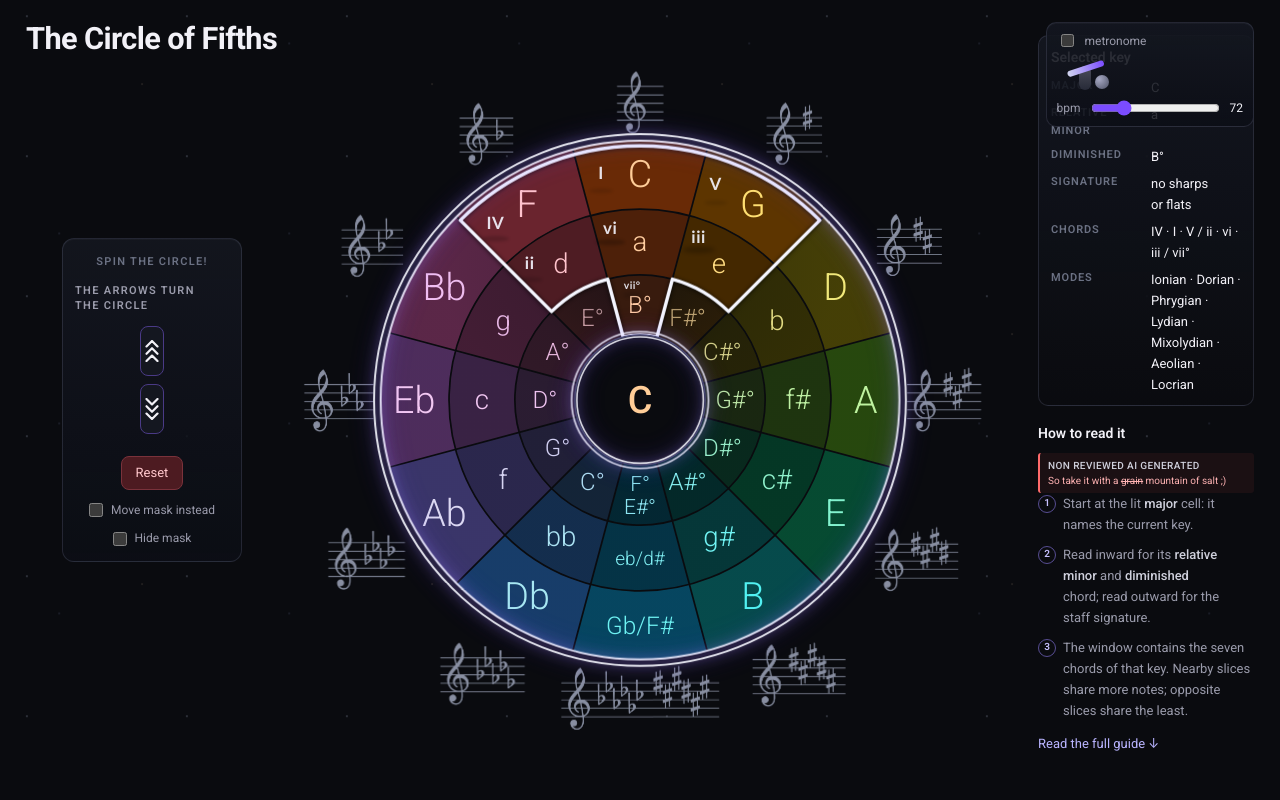
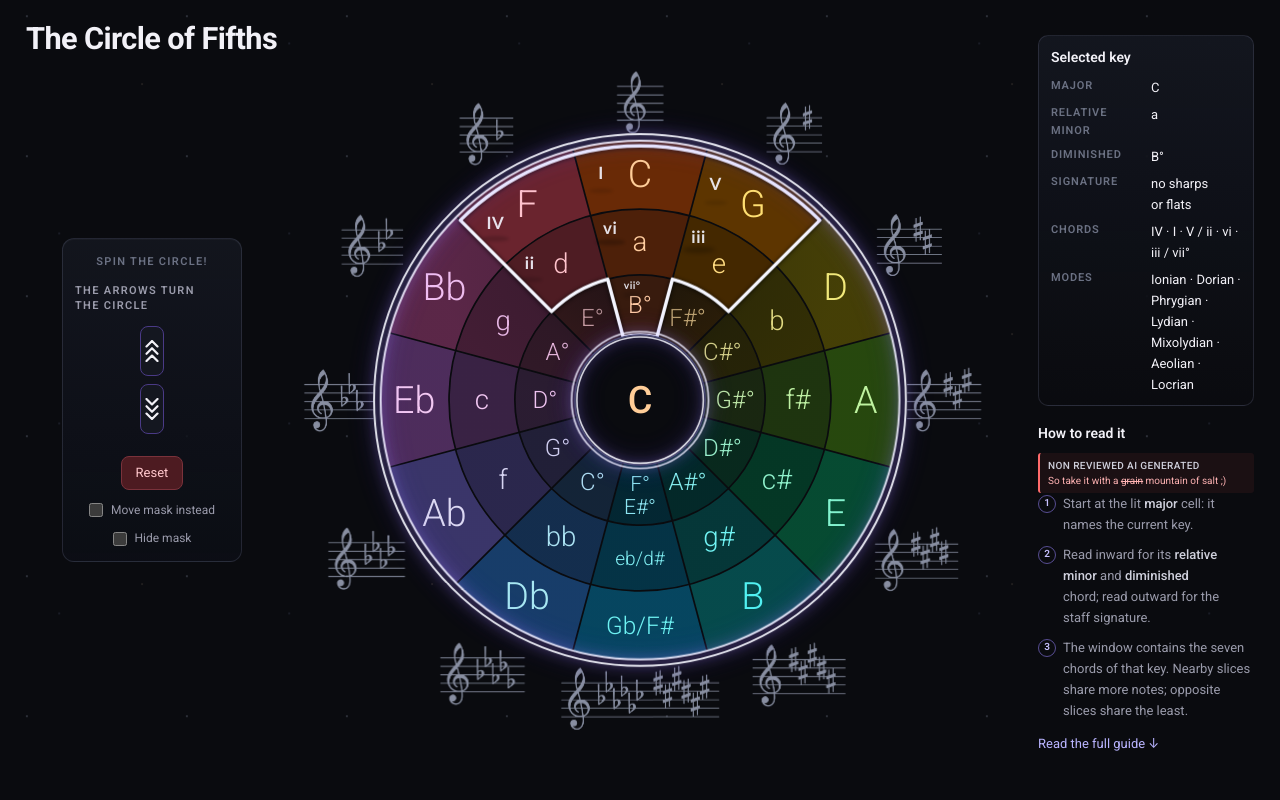
Before and after one commit to blur6666/circle-of-fifths, a plain HTML site: page index.html in a window 1280 px wide. Shown: the top 800 px of the page. Drawn offline with Linux system fonts and the light colour scheme.

Commit message:
Remove metronome

```diff
--- a/index.html
+++ b/index.html
@@ -13,23 +13,6 @@
 
 <section class="screen" id="wheel-screen">
   <h1>The Circle of Fifths</h1>
-
-  <div class="metronome" aria-label="metronome controls">
-    <label class="metronome-toggle" for="metronome-toggle">
-      <input id="metronome-toggle" type="checkbox">
-      <span>metronome</span>
-    </label>
-    <div class="metronome-visual" aria-hidden="true">
-      <div class="metronome-stand"></div>
-      <div class="metronome-arm"></div>
-      <div class="metronome-weight"></div>
-    </div>
-    <label class="metronome-bpm" for="metronome-bpm">
-      <span>bpm</span>
-      <input id="metronome-bpm" type="range" min="40" max="180" value="72">
-      <output id="metronome-bpm-value" for="metronome-bpm">72</output>
-    </label>
-  </div>
 
   <div class="stage">
 
--- a/script.js
+++ b/script.js
@@ -615,8 +615,6 @@ function wireControls(spot, showKey, disc, uprights, placeStaves) {
   const maskGlowToggle = document.getElementById('mask-glow-toggle');
   const wheelGlowToggle = document.getElementById('wheel-glow-toggle');
   const degreeDroneToggle = document.getElementById('degree-drone-toggle');
-  const metronomeToggle = document.getElementById('metronome-toggle');
-  const metronomeBpm = document.getElementById('metronome-bpm');
   const steps = [...document.querySelectorAll('[data-step]')];
 
   const HINTS = {
@@ -782,58 +780,6 @@ function wireControls(spot, showKey, disc, uprights, placeStaves) {
       document.body.classList.toggle('wheel-glow-off', wheelGlowToggle.checked);
     });
   }
-  if (metronomeToggle && metronomeBpm) {
-    const arm = document.querySelector('.metronome-arm');
-    const bpmValue = document.getElementById('metronome-bpm-value');
-    const armAngle = 18;
-    let animationFrame = null;
-    let metronomeStartedAt = null;
-    let metronomePeriodMs = 1667;
-
-    const setArmAngle = angle => {
-      if (arm) arm.style.transform = `rotate(${angle}deg)`;
-    };
-
-    const stopMetronome = () => {
-      if (animationFrame) {
-        cancelAnimationFrame(animationFrame);
-        animationFrame = null;
-      }
-      metronomeStartedAt = null;
-      document.body.classList.remove('metronome-on');
-      setArmAngle(-armAngle);
-    };
-
-    const syncMetronome = () => {
-      const bpm = Number(metronomeBpm.value) || 72;
-      const beatMs = Math.max(333, Math.round(60000 / bpm));
-      metronomePeriodMs = beatMs * 2;
-      if (bpmValue) bpmValue.textContent = String(bpm);
-
-      if (!metronomeToggle.checked) {
-        stopMetronome();
-        return;
-      }
-
-      document.body.classList.add('metronome-on');
-      metronomeStartedAt = performance.now();
-      if (animationFrame) cancelAnimationFrame(animationFrame);
-
-      const tick = now => {
-        const elapsed = now - metronomeStartedAt;
-        const phase = (elapsed % metronomePeriodMs) / metronomePeriodMs;
-        const angle = Math.sin(phase * Math.PI * 2) * armAngle;
-        setArmAngle(angle);
-        animationFrame = requestAnimationFrame(tick);
-      };
-
-      animationFrame = requestAnimationFrame(tick);
-    };
-
-    metronomeToggle.addEventListener('change', syncMetronome);
-    metronomeBpm.addEventListener('input', syncMetronome);
-    syncMetronome();
-  }
   if (degreeDroneToggle) {
     degreeDroneToggle.addEventListener('change', () => {
       document.body.classList.toggle('degree-drones-off', degreeDroneToggle.checked);
--- a/style.css
+++ b/style.css
@@ -59,71 +59,6 @@ body > * {
   top: 20px;
   left: 26px;
   margin: 0;
-}
-
-.metronome {
-  position: absolute;
-  top: 22px;
-  right: 26px;
-  display: grid;
-  gap: 6px;
-  padding: 8px 10px;
-  border: 1px solid rgba(122, 129, 160, 0.22);
-  border-radius: 10px;
-  background: linear-gradient(180deg, rgba(20, 23, 32, 0.92), rgba(12, 14, 22, 0.84));
-  box-shadow: inset 0 1px 0 rgba(255, 255, 255, 0.03);
-}
-.metronome-toggle,
-.metronome-bpm {
-  display: flex;
-  align-items: center;
-  gap: 8px;
-  color: var(--ink-2);
-  font-size: 12px;
-}
-.metronome-toggle input,
-.metronome-bpm input {
-  accent-color: var(--accent);
-}
-#metronome-bpm-value {
-  min-width: 2ch;
-  color: var(--ink);
-  font-variant-numeric: tabular-nums;
-}
-.metronome-visual {
-  position: relative;
-  width: 56px;
-  height: 36px;
-}
-.metronome-stand {
-  position: absolute;
-  left: 22px;
-  bottom: 2px;
-  width: 12px;
-  height: 24px;
-  border-radius: 6px;
-  background: linear-gradient(180deg, #4d4e5a, #272a38);
-}
-.metronome-arm {
-  position: absolute;
-  left: 9px;
-  top: 5px;
-  width: 38px;
-  height: 6px;
-  border-radius: 999px;
-  background: linear-gradient(90deg, #d1d5ef, #7b4cff);
-  transform-origin: 34px 50%;
-  transform: rotate(-18deg);
-  transition: transform 140ms ease-in-out;
-}
-.metronome-weight {
-  position: absolute;
-  right: 4px;
-  bottom: 3px;
-  width: 14px;
-  height: 14px;
-  border-radius: 50%;
-  background: radial-gradient(circle at 30% 30%, #a7a9c4, #4c5064);
 }
 
 h1 {
@@ -474,11 +409,6 @@ body.wheel-glow-off #arm-hub-inner {
     position: static;
     margin-bottom: 14px;
   }
-  .metronome {
-    position: static;
-    align-self: flex-end;
-    margin: -2px 0 14px;
-  }
   .stage {
     grid-template-columns: 1fr;
     justify-items: center;
```
Also changed, not shown: 1 other file.
